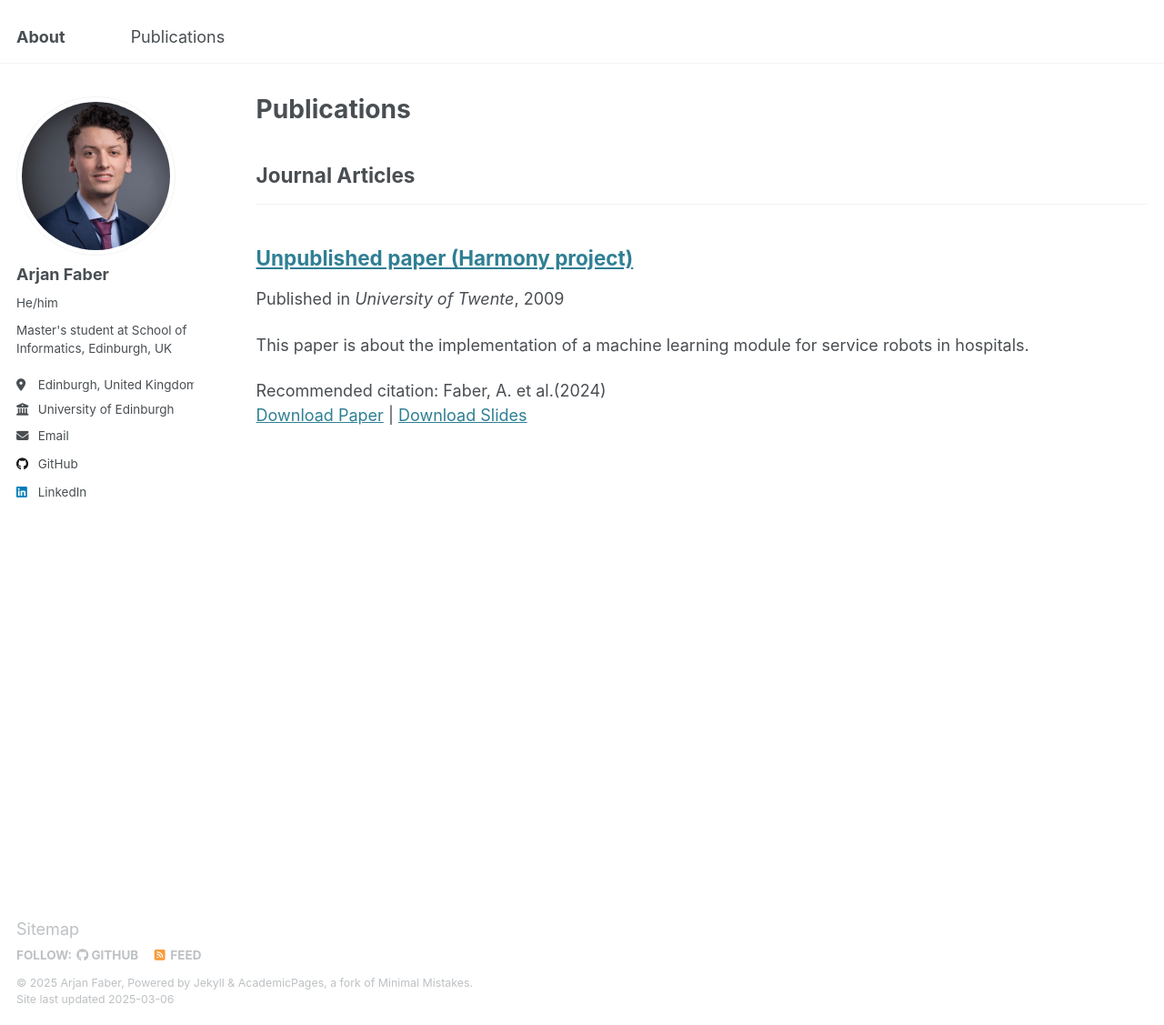
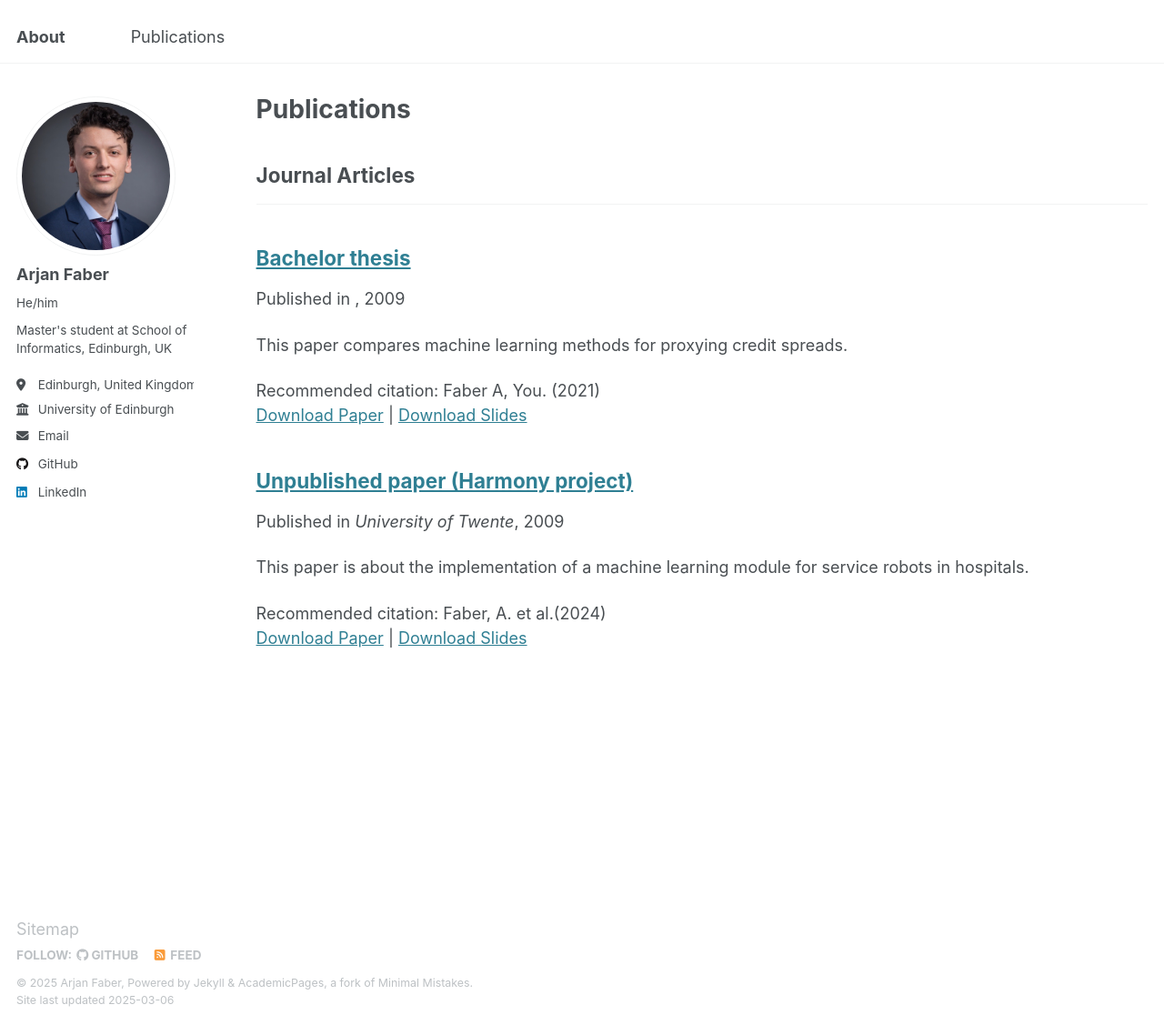
Before and after one commit to ArjFaber/arjfaber.github.io, a Jekyll site: the page built from _pages/publications.html, in a window 1280 px wide and 1127 px high. Shown: the whole window at 91% size. Built offline with Jekyll 4.4.1, drawn with Linux system fonts in a browser that asks for light colours; a file with an impossible date is left out.

Commit message:
Update 2010-10-01-paper-title-number-2.md

```diff
--- a/_publications/2010-10-01-paper-title-number-2.md
+++ b/_publications/2010-10-01-paper-title-number-2.md
@@ -4,7 +4,7 @@ collection: publications
 category: manuscripts
 permalink: /publication/2010-10-01-paper-title-number-2
 excerpt: 'This paper compares machine learning methods for proxying credit spreads.'
-date: 2020-30-01
+date: 2009-10-01
 venue: ''
 slidesurl: 'http://arjfaber.github.io/files/BSc_thesis_Arjan_Faber.pdf'
 paperurl: 'https://arjfaber.github.io/files/HARMONY_UT_ML_Module_Report.pdf'
```
